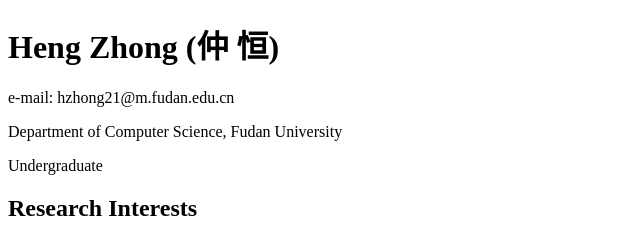
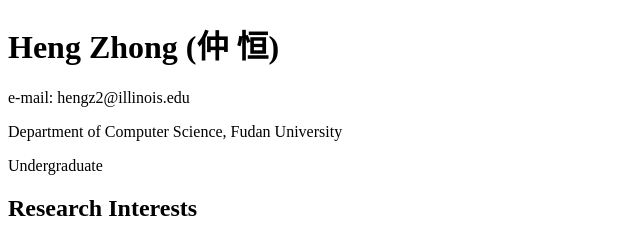
Before and after one commit to heng-zhong-2003/heng-zhong-2003.github.io, a plain HTML site: page index.html in a window 1280 px wide. Shown: the top 240 px of the page, 0-640 px from the left. Drawn offline with Linux system fonts and the light colour scheme.

Commit message:
Update index.html

```diff
--- a/index.html
+++ b/index.html
@@ -23,7 +23,7 @@
 
 <body>
   <h1>Heng Zhong (仲 恒)</h1>
-  <p>e-mail: hzhong21@m.fudan.edu.cn</p>
+  <p>e-mail: hengz2@illinois.edu</p>
   <p>Department of Computer Science, Fudan University</p>
   <p>Undergraduate</p>
   <h2>Research Interests</h2>
```
